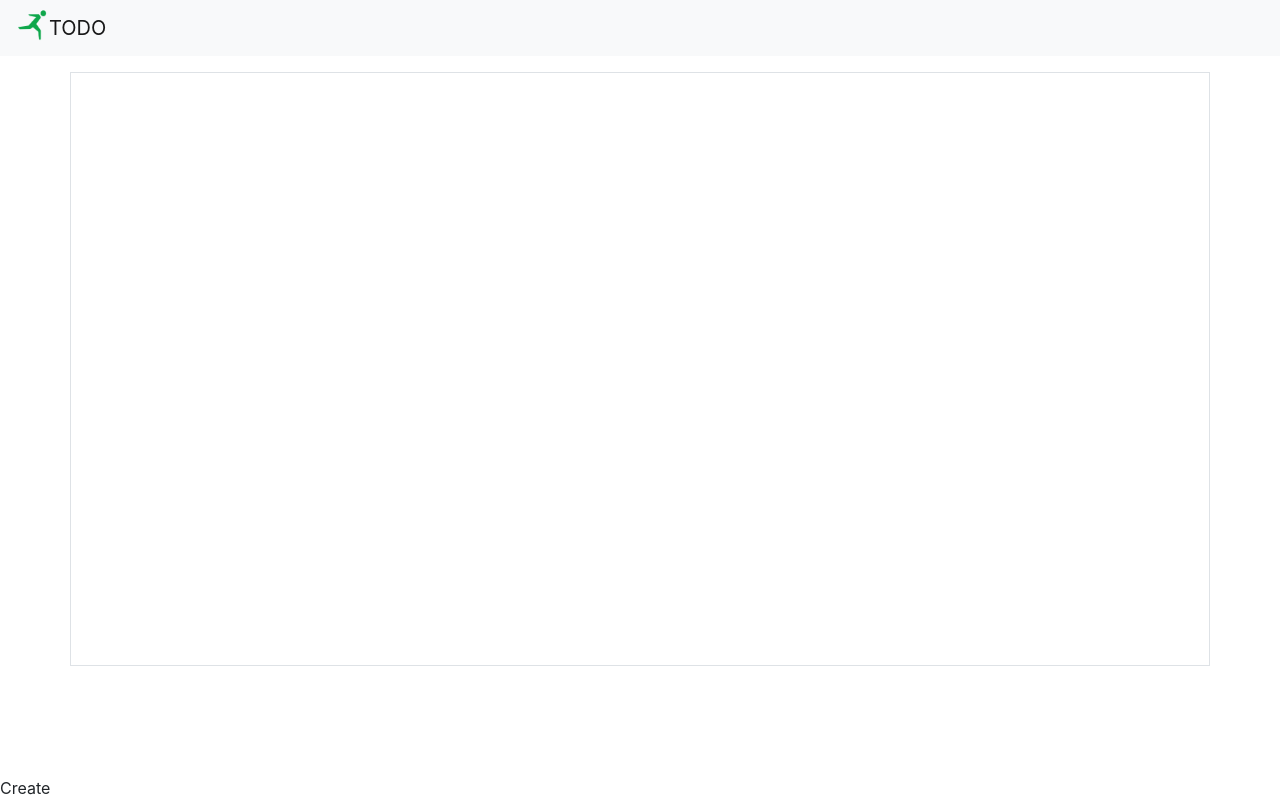
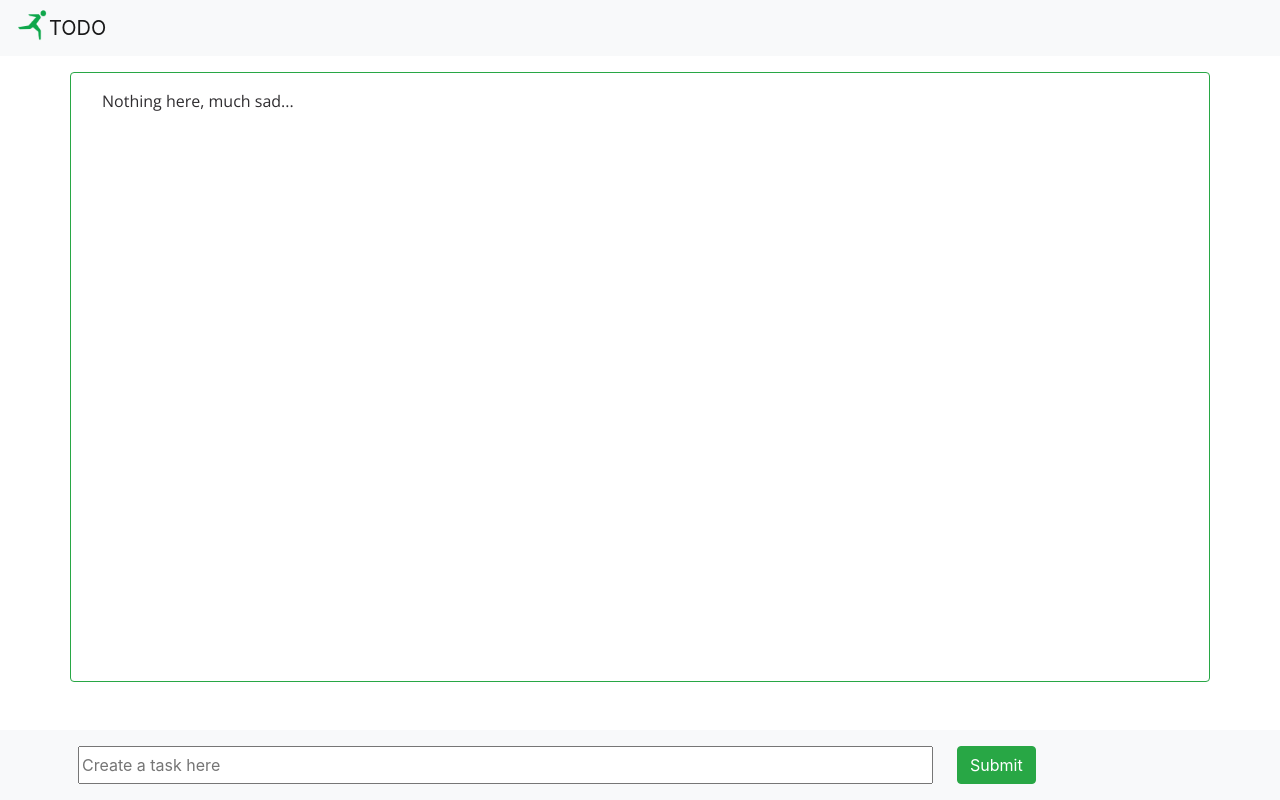
Before and after one commit to phudakovaREPLY/TODO, a React (Create React App) app: page / in a window 1280 px wide. Built offline with nearby package versions, Linux system fonts and the light colour scheme.

Commit message:
Footer complete - front end

```diff
--- a/src/components/Content/index.jsx
+++ b/src/components/Content/index.jsx
@@ -1,11 +1,13 @@
 import React from 'react';
-import {Container, Col} from 'reactstrap'
+import {Container} from 'reactstrap';
+import './assets/style.scss';
 
 const Content = props => {
     return(
         <div className="content">
-            <Container className="pt-xs-1 my-3 border">
-                    <p><br/><br/><br/><br/><br/><br/><br/><br/>
+            <Container className= "mt-3 rounded border border-success">
+                    <p className="mt-3 mx-3">Nothing here, much sad...
+                        <br/><br/><br/><br/><br/><br/><br/><br/>
                         <br/><br/><br/><br/><br/><br/><br/><br/>
                         <br/><br/><br/><br/><br/><br/><br/><br/></p>
             </Container>
--- a/src/components/Footer/assets/style.scss
+++ b/src/components/Footer/assets/style.scss
@@ -1,9 +1 @@
 @import "../../../assets/variables";
-
-footer {
-  position: fixed;
-  background-color: darkseagreen;
-  height: 100px;
-  bottom: 0;
-  width: 100%;
-}
--- a/src/components/Footer/index.jsx
+++ b/src/components/Footer/index.jsx
@@ -1,9 +1,16 @@
 import React from 'react';
+import './assets/style.scss';
+import {Button, Row, Container, Input} from 'reactstrap';
 
 const Footer = props => {
     return(
-        <footer className="fixed-bottom">
-            Create
+        <footer className="footer fixed-bottom bg-light">
+            <Container>
+                <Row className="text-center py-3">
+                    <Input type="text" className="form-control-lg ml-2 mr-4 w-75" placeholder="Create a task here"> </Input>
+                    <Button type="submit" className="btn btn-success mr-2">Submit</Button>
+                </Row>
+            </Container>
         </footer>
     )
 }
```
